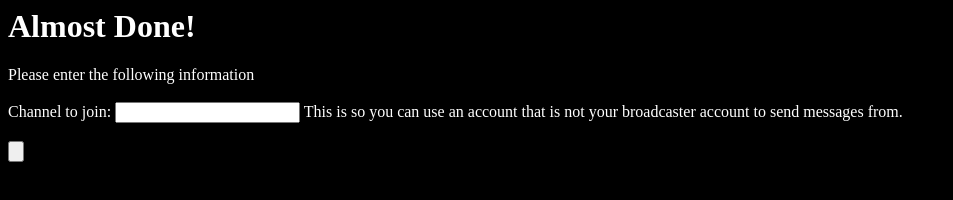
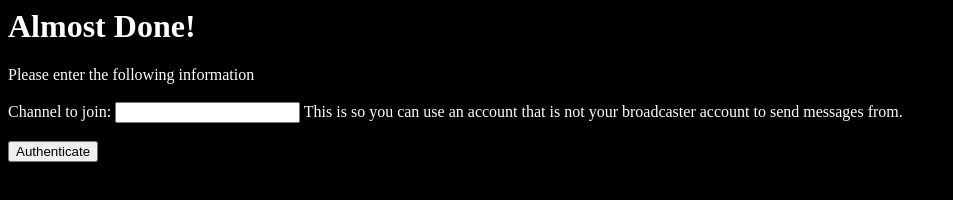
Before and after one commit to BNTFryingPan/ssbu-music-player, a plain HTML site: page auth.html in a window 1280 px wide. Shown: the whole page, without its empty margins (0-953 px from the left). Drawn offline with Linux system fonts and the light colour scheme.

Commit message:
Update auth.html

```diff
--- a/auth.html
+++ b/auth.html
@@ -18,7 +18,7 @@
             Channel to join: <input type="text" id="channel-name">
             This is so you can use an account that is not your broadcaster account to send messages from.<br>
             <br>
-            <input type="button" onclick="sendTwitchData()">
+            <input type="button" onclick="sendTwitchData()" value="Authenticate">
         </p>
 
         <script>
```
